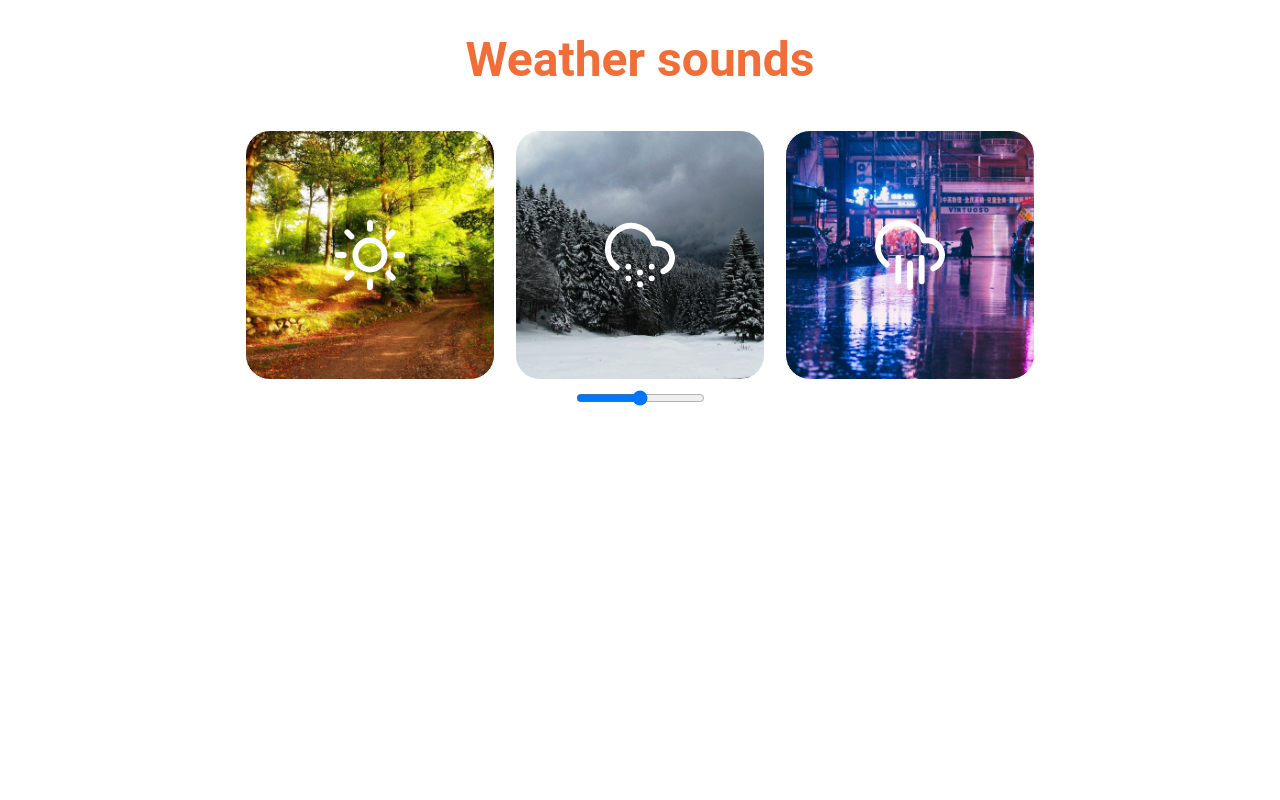
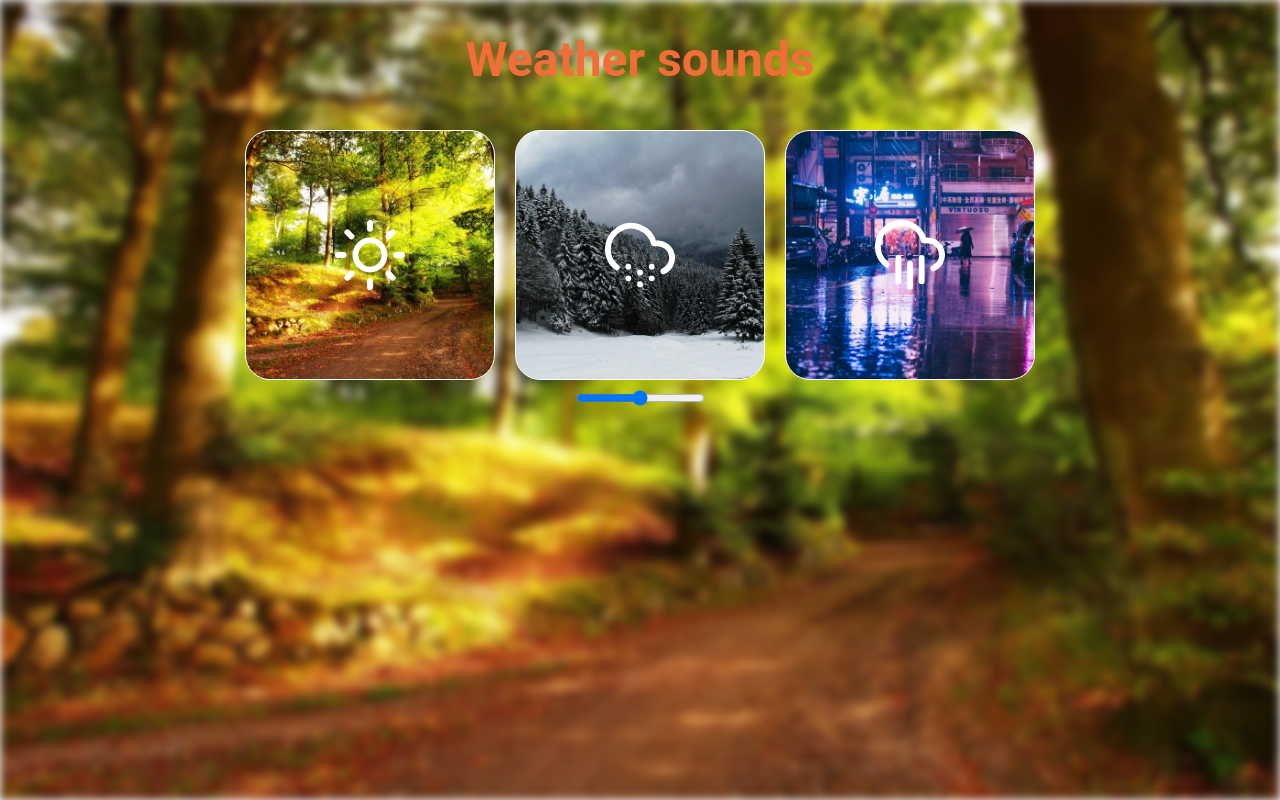
Before and after one commit to EmilKhamatnurov/webpack_homework, a website built with webpack: page public/index.html in a window 1280 px wide. Both pictures are taken after a click on the item 370 px from the left and 254 px from the top of the page. Built offline with nearby package versions, Linux system fonts and the light colour scheme.

Commit message:
feat: Реализован основной функционал приложения

```diff
--- a/public/index.html
+++ b/public/index.html
@@ -17,6 +17,7 @@
 		<!-- Переключатель громкости -->
 		<input class='volume__input' type="range" id="volume" name="volume" min="0" max="100" value='50' />
 	</div>
+	<div class='background__image'></div>
 </body>
 
 </html>
--- a/src/app/func/createWeatherCard.js
+++ b/src/app/func/createWeatherCard.js
@@ -1,31 +1,73 @@
-const setCardEventListener = weather => {};
+/**
+ * Функция создания событий для карточек погоды
+ * @param {HTMLElement} weather
+ * @param {object} weatherData
+ */
+const setCardEventListener = (weather, weatherData, weatherSoundElement) => {
+	weather.addEventListener("click", () => {
+		const backgroundElement = document.querySelector(".background__image");
+		backgroundElement.style.background = `url(${weatherData.image}) center center / cover no-repeat`;
 
+		const currentSound = localStorage.getItem("currentSound");
+
+		// Если нажали на неактивную карточку погоды, то играется другой звук
+		// При этом все звуки сбрасываются
+		if (weatherData.name !== currentSound) {
+			document.querySelectorAll("audio").forEach(sound => {
+				sound.currentTime = 0;
+				sound.pause();
+			});
+			weatherSoundElement?.play();
+			localStorage.setItem("currentSound", weatherData.name);
+			return;
+		}
+
+		// Если нажали на активную карточку погоды, то звук ставится на паузу или проигрывается
+		if (
+			weatherData.name === currentSound &&
+			weatherSoundElement.paused === true
+		) {
+			weatherSoundElement?.play();
+			return;
+		}
+		weatherSoundElement?.pause();
+	});
+};
+
+/**
+ * Функция создания карточки погоды
+ * @param {object[]} weather - массив данных для карточек погоды
+ * @returns {HTMLElement}
+ */
 export function createWeatherCard(weather) {
 	if (!weather) {
 		return;
 	}
-	const item = document.createElement('li');
 
+	const item = document.createElement("li");
 	// Добавляем класс для элемента
-	item.classList?.add('weather__card');
+	item.classList?.add("weather__card");
 	// Ставим фоновое изображение карты погоды
 	item.style.background = `url(${weather.image}) center center / cover no-repeat`;
-	setCardEventListener(weather);
 
 	// Добавляем аудио
-	const weatherAudio = document.createElement('audio');
-	weatherAudio.src = weather.audio;
+	const weatherSound = document.createElement("audio");
+	weatherSound.src = weather.audio;
+	weatherSound.dataset.weather = weather.name;
 
 	// Добавляем иконку
-	const weatherIcon = document.createElement('img');
-	// Задаем изобраджение иконки
+	const weatherIcon = document.createElement("img");
+	// Задаем изображение иконки
 	weatherIcon.src = weather.icon;
 	// Добавляем класс для иконки
-	weatherIcon.classList?.add('weather__icon');
+	weatherIcon.classList?.add("weather__icon");
 
 	// Добавляем элементы
-	item.appendChild(weatherAudio);
+	item.appendChild(weatherSound);
 	item.appendChild(weatherIcon);
+
+	// Добавляем обработчики события для карты погоды
+	setCardEventListener(item, weather, weatherSound);
 
 	return item;
 }
--- /dev/null
+++ b/src/app/func/handleChangeVolume.js
@@ -0,0 +1,6 @@
+// Функция обработки событий для переключателя громкости
+export const handleChangeVolume = (element, weatherSounds) => {
+	weatherSounds.forEach(sound => {
+		sound.volume = element.target.value / 100;
+	});
+};
--- a/src/app/styles/index.scss
+++ b/src/app/styles/index.scss
@@ -1,14 +1,29 @@
-@import url('font.scss');
-@import url('reset.scss');
+@import url("font.scss");
+@import url("reset.scss");
 
 * {
-	font-family: 'Roboto', sans-serif;
+	font-family: "Roboto", sans-serif;
 }
 html,
 body {
 	width: 100%;
 	height: 100%;
 }
+
+body {
+	position: relative;
+}
+
+.background__image {
+	position: absolute;
+	top: 0;
+	left: 0;
+	width: 100%;
+	height: 100%;
+	z-index: -1;
+	filter: blur(5px);
+}
+
 .container {
 	width: 100%;
 	height: 100%;
@@ -17,6 +32,7 @@ body {
 	align-items: center;
 	flex-direction: column;
 	gap: 10px;
+	padding: 0 5px;
 }
 
 .site__title {
--- a/src/index.js
+++ b/src/index.js
@@ -1,10 +1,24 @@
-import { weathersList } from './app/data/weatherData';
-import { createWeatherCard } from './app/func/createWeatherCard';
-import './app/styles/index.scss';
+import { weathersList } from "./app/data/weatherData";
+import { createWeatherCard } from "./app/func/createWeatherCard";
+import { handleChangeVolume } from "./app/func/handleChangeVolume";
+import "./app/styles/index.scss";
 
-const weathers = document.querySelector('.weather__cards');
+// Элементы на странице
+// Элемент списка карточек погоды
+const weathers = document.querySelector(".weather__cards");
+// Переключатель громкости
+const volumeInput = document.querySelector(".volume__input");
 
+// Создаем карточки состояний погоды
 weathersList.forEach(weather => {
 	const weatherCard = createWeatherCard(weather);
 	weathers.appendChild(weatherCard);
 });
+
+// Аудио на странице
+const weatherSounds = document.querySelectorAll("audio");
+
+//Обработчик события для
+volumeInput.addEventListener("change", e =>
+	handleChangeVolume(e, weatherSounds)
+);
```
